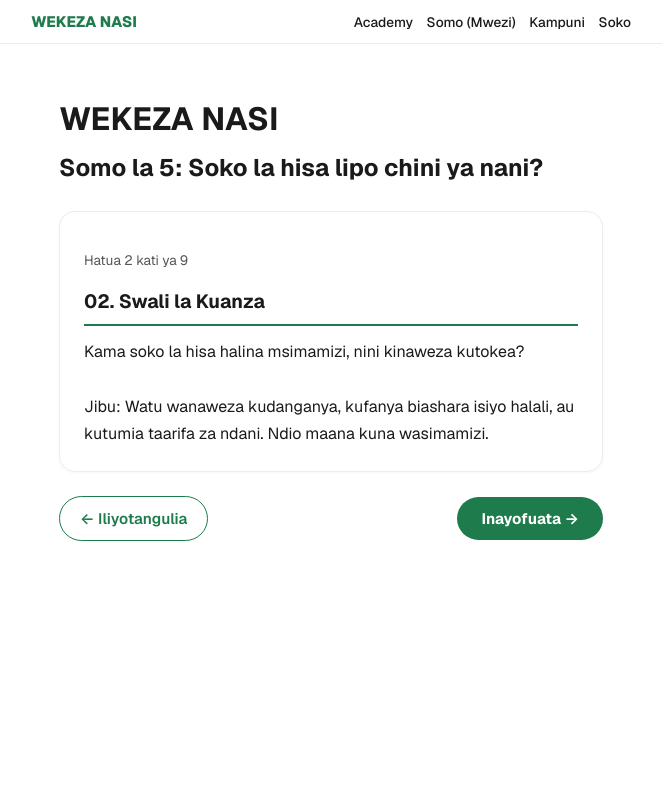
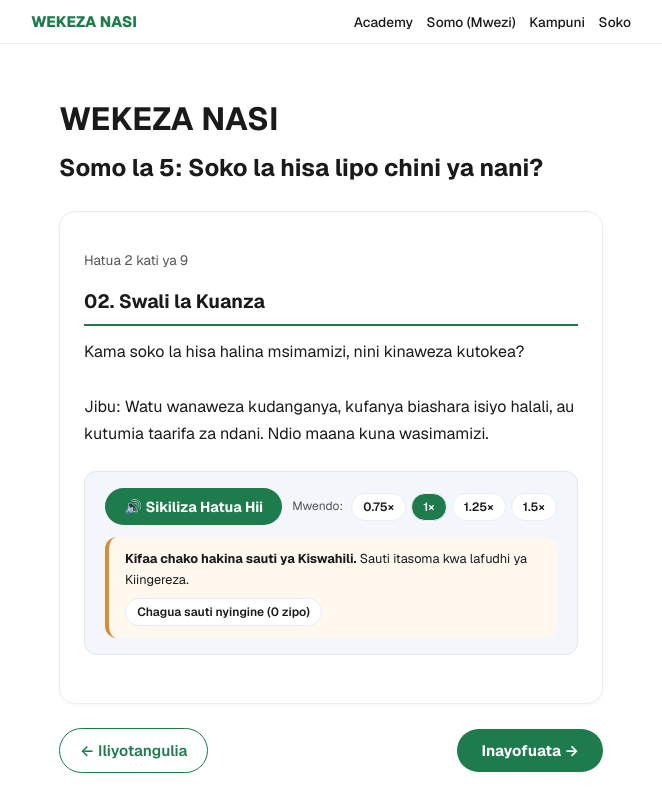
Before and after one commit to sadikiabubakari698-crypto/wekeza_nasi, a Next.js app in the folder wekeza-nasi-app/: page /somo5 in a window 1280 px wide. Both pictures are taken after a click on the button "Inayofuata →". Shown: the top 812 px of the page, without its empty margins (309-971 px from the left). Built offline with nearby package versions, Linux system fonts and the light colour scheme.

Commit message:
Audio foundation: ListenButton v1 (browser + API-ready) + integrate into every lesson step

```diff
--- a/wekeza-nasi-app/components/LessonStepper.js
+++ b/wekeza-nasi-app/components/LessonStepper.js
@@ -3,6 +3,7 @@ import { useState } from "react";
 import Link from "next/link";
 import LessonQuiz from "./LessonQuiz";
 import SaveToJournal from "./SaveToJournal";
+import ListenButton from "./ListenButton";
 import { markPassed } from "../lib/progress";
 
 export default function LessonStepper({
@@ -22,12 +23,9 @@ export default function LessonStepper({
 
   const handlePass = () => {
     setQuizPassed(true);
-    // Hifadhi progress — lessonId inatokana na lessonHref (mfano "/somo1" → "somo1")
     const lessonId = lessonHref ? lessonHref.replace(/^\//, "") : null;
     if (lessonId) markPassed(lessonId);
   };
-
-  const containerStyle = { marginTop: "1.5rem" };
 
   const stepBoxStyle = {
     background: "#ffffff",
@@ -50,13 +48,7 @@ export default function LessonStepper({
   const bodyStyle = { color: "#1a1a1a", lineHeight: 1.7, whiteSpace: "pre-line" };
   const listStyle = { color: "#1a1a1a", lineHeight: 1.8, paddingLeft: "1.5rem", marginTop: "0.75rem" };
   const counterStyle = { fontSize: "0.85rem", color: "#555555", marginBottom: "0.5rem" };
-  const navRowStyle = {
-    display: "flex",
-    justifyContent: "space-between",
-    alignItems: "center",
-    marginTop: "1.5rem",
-    gap: "0.5rem",
-  };
+  const navRowStyle = { display: "flex", justifyContent: "space-between", alignItems: "center", marginTop: "1.5rem", gap: "0.5rem" };
 
   const btnPrevStyle = {
     display: "inline-block",
@@ -86,8 +78,15 @@ export default function LessonStepper({
 
   const currentStep = contentSteps[current];
 
+  // Tengeneza maandishi ya sauti kwa hatua hii
+  const stepAudioText = [
+    currentStep.title,
+    currentStep.body || "",
+    currentStep.list ? currentStep.list.join(". ") : "",
+  ].join(". ");
+
   return (
-    <div style={containerStyle}>
+    <div style={{ marginTop: "1.5rem" }}>
       <div style={stepBoxStyle}>
         <p style={counterStyle}>Hatua {current + 1} kati ya {totalSteps}</p>
         <h2 style={stepTitleStyle}>{currentStep.title}</h2>
@@ -99,6 +98,8 @@ export default function LessonStepper({
             ))}
           </ul>
         )}
+
+        <ListenButton text={stepAudioText} label="Sikiliza Hatua Hii" />
       </div>
 
       <div style={navRowStyle}>
@@ -131,15 +132,7 @@ export default function LessonStepper({
       )}
 
       {isLastStep && quizPassed && (
-        <div
-          style={{
-            marginTop: "2rem",
-            padding: "1.5rem",
-            background: "#f0fdf4",
-            borderRadius: "var(--radius-lg)",
-            border: "1px solid #86efac",
-          }}
-        >
+        <div style={{ marginTop: "2rem", padding: "1.5rem", background: "#f0fdf4", borderRadius: "var(--radius-lg)", border: "1px solid #86efac" }}>
           <p style={{ margin: 0, color: "#166534", fontWeight: 700, fontSize: "1.1rem" }}>
             🎉 Hongera! Umemaliza somo hili.
           </p>
--- a/wekeza-nasi-app/components/ListenButton.js
+++ b/wekeza-nasi-app/components/ListenButton.js
@@ -1,5 +1,11 @@
 "use client";
 import { useEffect, useState, useRef } from "react";
+
+// Mfumo wa Sauti — V1 (Browser SpeechSynthesis)
+// Baadaye: V2 (Google Cloud TTS API)
+// Interface ni ile ile — kubadilisha backend ni kubadilisha USE_API tu.
+
+const USE_API = false; // Badilisha kuwa true baada ya API key ya Google Cloud
 
 export default function ListenButton({ text, label = "Sikiliza" }) {
   const [supported, setSupported] = useState(false);
@@ -9,24 +15,24 @@ export default function ListenButton({ text, label = "Sikiliza" }) {
   const [voices, setVoices] = useState([]);
   const [selectedVoice, setSelectedVoice] = useState(null);
   const [swahiliVoice, setSwahiliVoice] = useState(null);
-  const [progress, setProgress] = useState(0); // 0-100
+  const [progress, setProgress] = useState(0);
   const [showVoicePicker, setShowVoicePicker] = useState(false);
+  const [audioSrc, setAudioSrc] = useState(null);
+  const [loading, setLoading] = useState(false);
+  const [error, setError] = useState(null);
 
-  // Chunks za maandishi
   const chunksRef = useRef([]);
   const currentChunkRef = useRef(0);
   const utteranceRef = useRef(null);
+  const audioRef = useRef(null);
 
-  // Gawanya maandishi kwa sentensi
   const splitIntoChunks = (fullText) => {
     if (!fullText) return [];
-    // Gawanya kwa sentensi (kwa . ! ? au newline)
     const sentences = fullText
       .split(/(?<=[.!?\n])\s+/)
       .map((s) => s.trim())
       .filter((s) => s.length > 0);
 
-    // Unganisha sentensi ndogo kuwa chunks za ~200 herufi
     const chunks = [];
     let current = "";
     for (const s of sentences) {
@@ -43,6 +49,12 @@ export default function ListenButton({ text, label = "Sikiliza" }) {
 
   useEffect(() => {
     if (typeof window === "undefined") return;
+
+    if (USE_API) {
+      setSupported(true);
+      return;
+    }
+
     if (!("speechSynthesis" in window)) {
       setSupported(false);
       return;
@@ -54,13 +66,11 @@ export default function ListenButton({ text, label = "Sikiliza" }) {
       if (v.length === 0) return;
       setVoices(v);
 
-      // Tafuta voice ya Kiswahili
       const sw = v.find((voice) => voice.lang && voice.lang.toLowerCase().startsWith("sw"));
       if (sw) {
         setSwahiliVoice(sw);
         setSelectedVoice(sw);
       } else {
-        // Fallback: Chagua voice ya Kiingereza
         const en = v.find((voice) => voice.lang && voice.lang.toLowerCase().startsWith("en"));
         setSelectedVoice(en || v[0]);
       }
@@ -74,9 +84,9 @@ export default function ListenButton({ text, label = "Sikiliza" }) {
     };
   }, []);
 
+  // ==== BROWSER SPEECH ====
   const speakChunk = (index) => {
     if (index >= chunksRef.current.length) {
-      // Kumaliza
       setSpeaking(false);
       setPaused(false);
       setProgress(100);
@@ -111,9 +121,47 @@ export default function ListenButton({ text, label = "Sikiliza" }) {
     window.speechSynthesis.speak(utterance);
   };
 
+  // ==== API TTS ====
+  const fetchAudio = async () => {
+    setLoading(true);
+    setError(null);
+    try {
+      const res = await fetch("/api/tts", {
+        method: "POST",
+        headers: { "Content-Type": "application/json" },
+        body: JSON.stringify({ text, voice: "sw-KE-Standard-A", rate }),
+      });
+      if (!res.ok) throw new Error("TTS API imeshindwa");
+      const blob = await res.blob();
+      setAudioSrc(URL.createObjectURL(blob));
+    } catch (err) {
+      setError(err.message);
+    } finally {
+      setLoading(false);
+    }
+  };
+
   const handlePlay = () => {
     if (!supported) return;
+    setError(null);
 
+    if (USE_API) {
+      if (audioRef.current) {
+        if (audioRef.current.paused) {
+          audioRef.current.play();
+          setSpeaking(true);
+          setPaused(false);
+        } else {
+          audioRef.current.pause();
+          setPaused(true);
+        }
+        return;
+      }
+      fetchAudio();
+      return;
+    }
+
+    // Browser SpeechSynthesis
     if (speaking && paused) {
       window.speechSynthesis.resume();
       setPaused(false);
@@ -126,7 +174,6 @@ export default function ListenButton({ text, label = "Sikiliza" }) {
       return;
     }
 
-    // Anza upya
     chunksRef.current = splitIntoChunks(text);
     currentChunkRef.current = 0;
     setProgress(0);
@@ -137,7 +184,15 @@ export default function ListenButton({ text, label = "Sikiliza" }) {
 
   const handleStop = () => {
     if (typeof window === "undefined") return;
+    if (USE_API) {
+      if (audioRef.current) {
+        audioRef.current.pause();
+        audioRef.current.currentTime = 0;
+      }
+      setAudioSrc(null);
+    } else {
       window.speechSynthesis.cancel();
+    }
     setSpeaking(false);
     setPaused(false);
     setProgress(0);
@@ -155,7 +210,19 @@ export default function ListenButton({ text, label = "Sikiliza" }) {
     if (speaking) handleStop();
   };
 
-  if (!supported) {
+  // Auto-play API audio baada ya kupatikana
+  useEffect(() => {
+    if (USE_API && audioSrc && audioRef.current) {
+      audioRef.current.play().then(() => {
+        setSpeaking(true);
+        setPaused(false);
+      }).catch((err) => {
+        setError("Browser ilizuia autoplay. Bonyeza kitufe tena.");
+      });
+    }
+  }, [audioSrc]);
+
+  if (!supported && !USE_API) {
     return (
       <div style={{ background: "#fef8ee", borderLeft: "5px solid #d48d3b", padding: "1rem 1.25rem", borderRadius: "var(--radius-md)", margin: "1.5rem 0", fontSize: "0.9rem", color: "#1a1a1a" }}>
         Kifaa chako hakiwezi kusoma maandishi kwa sauti.
@@ -182,13 +249,11 @@ export default function ListenButton({ text, label = "Sikiliza" }) {
     fontSize: "0.9rem",
     borderRadius: "var(--radius-pill)",
     border: "none",
-    cursor: "pointer",
+    cursor: loading ? "wait" : "pointer",
+    opacity: loading ? 0.6 : 1,
   };
 
   const btnStop = {
-    display: "inline-flex",
-    alignItems: "center",
-    gap: "0.4rem",
     padding: "0.6rem 1rem",
     background: "transparent",
     color: "#991b1b",
@@ -234,13 +299,38 @@ export default function ListenButton({ text, label = "Sikiliza" }) {
 
   return (
     <div style={wrapperStyle}>
+      {/* API Audio Element */}
+      {USE_API && audioSrc && (
+        <audio
+          ref={audioRef}
+          src={audioSrc}
+          onTimeUpdate={(e) => {
+            const pct = Math.round((e.target.currentTime / e.target.duration) * 100);
+            setProgress(pct);
+          }}
+          onEnded={() => {
+            setSpeaking(false);
+            setProgress(100);
+          }}
+          style={{ width: "100%", marginBottom: "0.5rem" }}
+          controls
+        />
+      )}
+
       <div style={{ display: "flex", gap: "0.5rem", flexWrap: "wrap", alignItems: "center" }}>
-        <button style={btnPrimary} onClick={handlePlay}>
-          {speaking && !paused ? "⏸ Simamisha" : speaking && paused ? "▶ Endelea" : "🔊 " + label}
+        <button style={btnPrimary} onClick={handlePlay} disabled={loading}>
+          {loading
+            ? "⏳ Inatengeneza..."
+            : speaking && !paused
+            ? "⏸ Simamisha"
+            : speaking && paused
+            ? "▶ Endelea"
+            : "🔊 " + label}
         </button>
 
         {speaking && <button style={btnStop} onClick={handleStop}>⏹ Acha</button>}
 
+        {!USE_API && (
           <div style={{ display: "flex", gap: "0.3rem", alignItems: "center", marginLeft: "auto" }}>
             <span style={{ fontSize: "0.75rem", color: "#555555", marginRight: "0.2rem" }}>Mwendo:</span>
             <button style={rateBtn(rate === 0.75)} onClick={() => handleRateChange(0.75)}>0.75×</button>
@@ -248,12 +338,13 @@ export default function ListenButton({ text, label = "Sikiliza" }) {
             <button style={rateBtn(rate === 1.25)} onClick={() => handleRateChange(1.25)}>1.25×</button>
             <button style={rateBtn(rate === 1.5)} onClick={() => handleRateChange(1.5)}>1.5×</button>
           </div>
+        )}
       </div>
 
-      {/* Progress bar — inaonekana kama speaking au progress > 0 */}
-      {(speaking || progress > 0) && (
+      {/* Progress (kwa browser tu — API inatumia controls za audio) */}
+      {!USE_API && (speaking || progress > 0) && (
         <div style={{ marginTop: "0.75rem" }}>
-          <div style={{ display: "flex", justifyContent: "space-between", alignItems: "center", marginBottom: "0.4rem" }}>
+          <div style={{ display: "flex", justifyContent: "space-between", marginBottom: "0.4rem" }}>
             <span style={{ fontSize: "0.8rem", color: "#1a1a1a", fontWeight: 600 }}>
               {progress}% imekamilika
             </span>
@@ -269,26 +360,30 @@ export default function ListenButton({ text, label = "Sikiliza" }) {
         </div>
       )}
 
-      {/* Onyo kama hakuna voice ya Kiswahili */}
-      {!swahiliVoice && (
+      {/* Error */}
+      {error && (
+        <p style={{ marginTop: "0.75rem", fontSize: "0.85rem", color: "#991b1b", fontWeight: 600 }}>
+          {error}
+        </p>
+      )}
+
+      {/* Onyo la Kiswahili — browser tu */}
+      {!USE_API && !swahiliVoice && (
         <div style={{ marginTop: "0.75rem", padding: "0.75rem 1rem", background: "#fef8ee", borderLeft: "4px solid #d48d3b", borderRadius: "var(--radius-md)", fontSize: "0.8rem", color: "#1a1a1a" }}>
-          <strong>Kifaa chako hakina sauti ya Kiswahili.</strong> Sauti itasoma kwa lafudhi ya Kiingereza — maneno yanaweza kusikika vibaya.
+          <strong>Kifaa chako hakina sauti ya Kiswahili.</strong> Sauti itasoma kwa lafudhi ya Kiingereza.
           <br />
           <button
             style={{ ...btnSmall, marginTop: "0.5rem" }}
             onClick={() => setShowVoicePicker(!showVoicePicker)}
           >
-            {showVoicePicker ? "Funga" : "Chagua sauti nyingine"} ({voices.length} zipo)
+            {showVoicePicker ? "Funga" : `Chagua sauti nyingine (${voices.length} zipo)`}
           </button>
         </div>
       )}
 
-      {/* Voice picker */}
-      {showVoicePicker && (
+      {showVoicePicker && !USE_API && (
         <div style={{ marginTop: "0.75rem" }}>
-          <p style={{ margin: "0 0 0.5rem 0", fontSize: "0.8rem", color: "#555555" }}>
-            Chagua sauti:
-          </p>
+          <p style={{ margin: "0 0 0.5rem 0", fontSize: "0.8rem", color: "#555555" }}>Chagua sauti:</p>
           <div style={{ display: "flex", flexDirection: "column", gap: "0.4rem", maxHeight: "200px", overflowY: "auto" }}>
             {voices.map((v, i) => (
               <button
```
Lines whose indentation alone changed are shown as unchanged.
